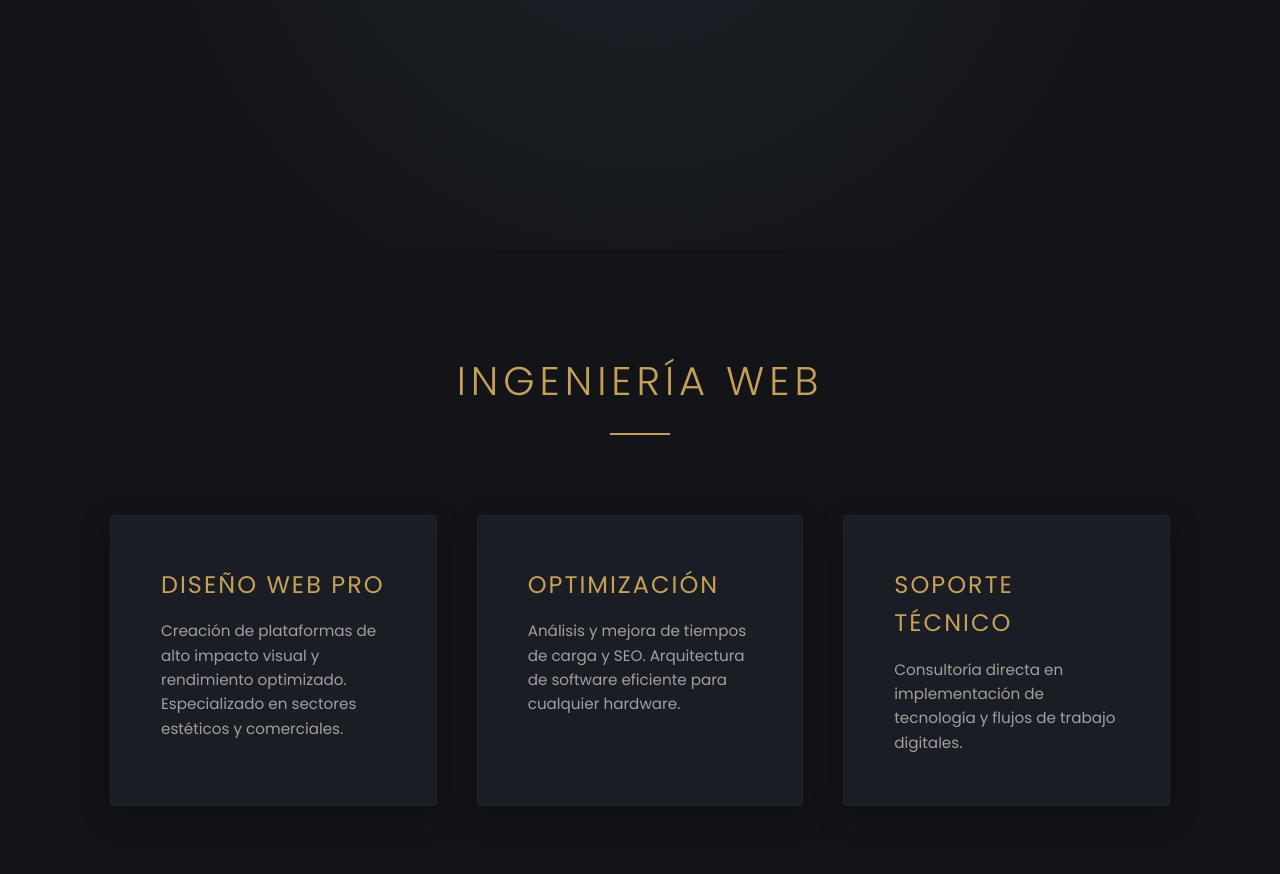
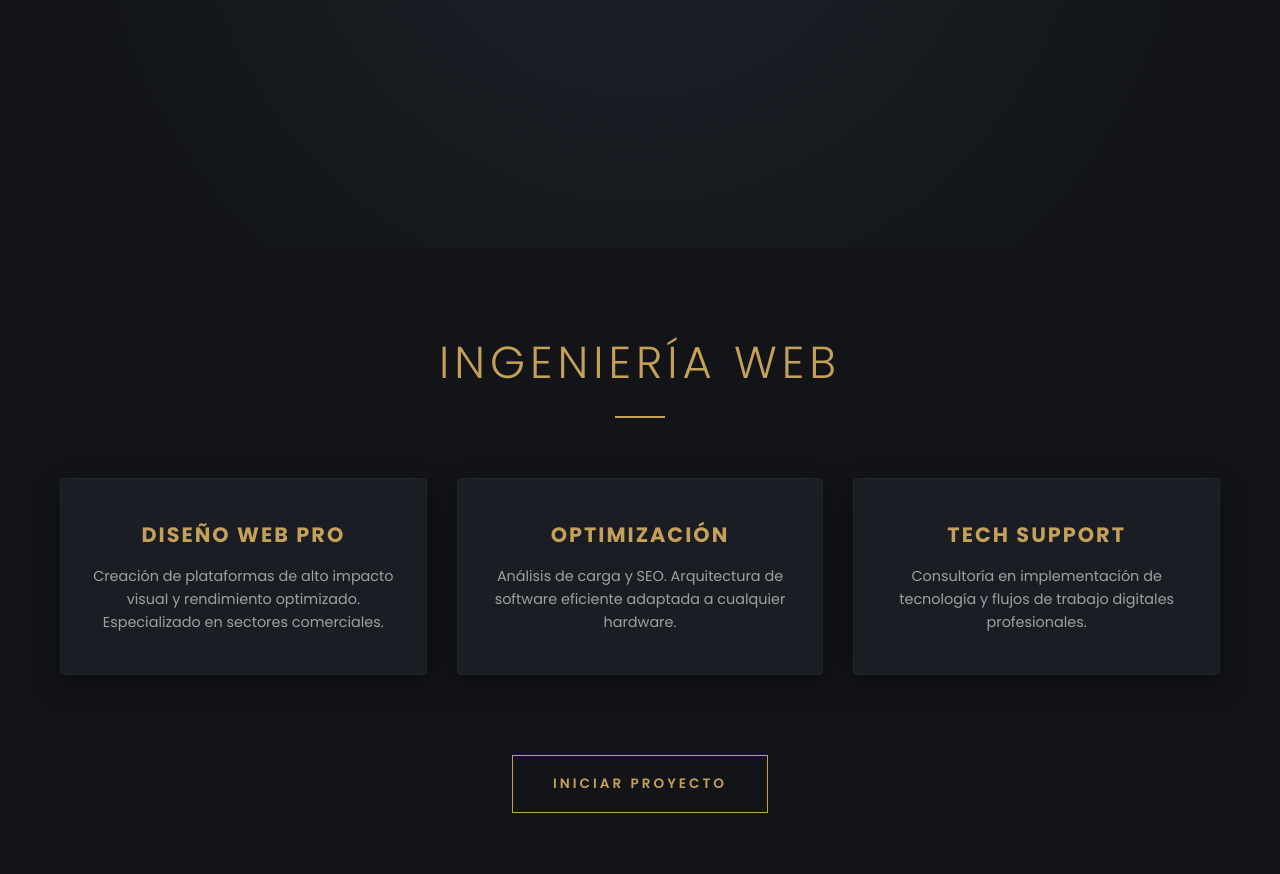
Before and after one commit to g3s09/elTavito, a plain HTML site: page index.html in a window 1280 px wide. Shown: the part 551-1425 px from the top of the page. Drawn offline with Linux system fonts and the light colour scheme.

Commit message:
Diseño Premium Slate and Gold con animaciones de scroll

```diff
--- a/index.html
+++ b/index.html
@@ -2,61 +2,71 @@
 <html lang="es">
 <head>
     <meta charset="UTF-8">
-    <meta name="viewport" content="width=device-width, initial-scale=1.0">
+    <meta name="viewport" content="width=device-width, initial-scale=1.0, maximum-scale=1.0, user-scalable=no">
     <title>elTavito.tech | Soluciones Digitales</title>
+    <link href="https://fonts.googleapis.com/css2?family=Poppins:wght@200;300;400;600;700&display=swap" rel="stylesheet">
     <style>
-        /* 1. VARIABLES PREMIUM (Paleta Barber/Estética) */
+        /* 1. CONFIGURACIÓN BASE E INGENIERÍA DE COLOR */
         :root {
-            --fondo: #121418; /* Slate Gray muy oscuro */
-            --tarjeta: #1a1d24; /* Un tono más claro para contraste */
-            --oro: #c5a059; /* Oro viejo/Bronce elegante */
+            --fondo: #121418;
+            --tarjeta: #1a1d24;
+            --oro: #c5a059;
             --oro-glow: rgba(197, 160, 89, 0.2);
             --texto: #e0e0e0;
             --texto-oscuro: #a0a0a0;
         }
 
-        /* 2. RESET Y ESTRUCTURA GLOBAL */
-        * { box-sizing: border-box; margin: 0; padding: 0; scroll-behavior: smooth; }
+        /* Bloqueo de desbordamiento lateral - CRÍTICO PARA MÓVIL */
+        * {
+            box-sizing: border-box;
+            margin: 0;
+            padding: 0;
+            scroll-behavior: smooth;
+        }
 
-        body {
+        html, body {
+            width: 100%;
+            max-width: 100vw;
+            overflow-x: hidden; /* Elimina la línea del medio y el deslizamiento lateral */
             background-color: var(--fondo);
             color: var(--texto);
-            font-family: 'Poppins', 'Segoe UI', sans-serif; /* Fuente más moderna y estética */
-            overflow-x: hidden;
-            line-height: 1.6;
+            font-family: 'Poppins', sans-serif;
+            -webkit-font-smoothing: antialiased;
         }
 
-        /* 3. CLASES DE ANIMACIÓN (Intersection Observer) */
+        /* 2. ANIMACIONES DE APARICIÓN (SCROLL REVEAL) */
         .hidden {
             opacity: 0;
-            transform: translateY(30px); /* Empieza abajo */
-            transition: all 1s ease-out; /* Animación suave de 1 seg */
+            transform: translateY(20px);
+            transition: all 0.6s ease-out; /* Más rápido para respuesta inmediata */
         }
 
         .show {
             opacity: 1;
-            transform: translateY(0); /* Sube a su posición original */
+            transform: translateY(0);
         }
 
-        /* 4. SECCIÓN HERO (Elegante y minimalista) */
+        /* 3. SECCIÓN HERO (PORTADA) */
         .hero {
             height: 100vh;
+            width: 100%;
             display: flex;
             flex-direction: column;
             justify-content: center;
             align-items: center;
             text-align: center;
-            background: radial-gradient(circle at center, #1e2229 0%, var(--fondo) 70%);
+            background: radial-gradient(circle at center, #1e2229 0%, var(--fondo) 80%);
             padding: 20px;
         }
 
         .hero h1 {
-            font-size: clamp(3rem, 10vw, 6rem);
-            font-weight: 200; /* Letra delgada, muy estética */
-            letter-spacing: 15px;
+            font-size: clamp(2.2rem, 8vw, 5.5rem);
+            font-weight: 200;
+            letter-spacing: clamp(5px, 2vw, 15px);
             color: white;
             text-transform: uppercase;
-            margin-bottom: 10px;
+            margin-bottom: 15px;
+            line-height: 1.1;
         }
 
         .hero h1 span {
@@ -66,26 +76,26 @@
 
         .hero p {
             color: var(--texto-oscuro);
-            font-size: 1.2rem;
-            letter-spacing: 3px;
+            font-size: clamp(0.7rem, 2vw, 1.1rem);
+            letter-spacing: 4px;
             text-transform: uppercase;
             margin-bottom: 40px;
         }
 
-        /* 5. SECCIÓN DE SERVICIOS */
+        /* 4. SECCIÓN DE SERVICIOS */
         .services {
-            padding: 100px 20px;
-            max-width: 1100px;
+            padding: 80px 20px;
+            max-width: 1200px;
             margin: 0 auto;
         }
 
         .services-header {
             text-align: center;
-            margin-bottom: 80px;
+            margin-bottom: 60px;
         }
 
         .services-header h2 {
-            font-size: 2.5rem;
+            font-size: clamp(1.8rem, 5vw, 2.8rem);
             font-weight: 300;
             letter-spacing: 5px;
             text-transform: uppercase;
@@ -93,58 +103,57 @@
         }
 
         .services-header h2::after {
-            content: ''; display: block; width: 60px; height: 2px;
+            content: ''; display: block; width: 50px; height: 2px;
             background: var(--oro); margin: 20px auto;
         }
 
-        /* 6. GRID Y TARJETAS PREMIUM */
+        /* 5. GRID DE TARJETAS */
         .services-grid {
             display: grid;
-            grid-template-columns: repeat(auto-fit, minmax(300px, 1fr));
-            gap: 40px;
+            grid-template-columns: repeat(auto-fit, minmax(280px, 1fr));
+            gap: 30px;
+            width: 100%;
         }
 
         .service-card {
             background-color: var(--tarjeta);
-            padding: 50px;
-            border-radius: 4px; /* Bordes menos redondeados, más serios */
+            padding: 40px 30px;
+            border-radius: 4px;
             border: 1px solid rgba(255,255,255, 0.03);
-            /* SOMBRAS PROFUNDAS Y ESTÉTICAS */
-            box-shadow: 0 10px 30px rgba(0,0,0,0.3);
+            box-shadow: 0 10px 30px rgba(0,0,0,0.4);
             transition: all 0.4s ease;
-            position: relative;
-            overflow: hidden;
+            text-align: center;
         }
 
         .service-card:hover {
-            transform: translateY(-5px);
-            border-color: rgba(197, 160, 89, 0.3);
-            box-shadow: 0 20px 40px rgba(0,0,0,0.5);
+            transform: translateY(-8px);
+            border-color: var(--oro);
         }
 
-        /* Línea decorativa dorada al hover */
-        .service-card::after {
-            content: ''; position: absolute; bottom: 0; left: 0;
-            width: 0; height: 2px; background: var(--oro);
-            transition: width 0.4s ease;
+        .service-card h3 {
+            font-size: 1.3rem;
+            color: var(--oro);
+            margin-bottom: 15px;
+            letter-spacing: 2px;
+            text-transform: uppercase;
         }
 
-        .service-card:hover::after { width: 100%; }
-
-        .service-card h3 {
-            font-size: 1.5rem; font-weight: 400;
-            color: var(--oro); letter-spacing: 2px;
-            text-transform: uppercase; margin-bottom: 15px;
+        .service-card p {
+            color: var(--texto-oscuro);
+            font-size: 0.9rem;
+            line-height: 1.6;
         }
 
-        .service-card p { color: var(--texto-oscuro); font-size: 0.95rem; }
-
-        /* 7. BOTÓN DE CONTACTO PREMIUM */
-        .cta-container { text-align: center; margin-top: 100px; }
+        /* 6. BOTÓN DE CONTACTO */
+        .cta-container {
+            text-align: center;
+            margin-top: 80px;
+            padding-bottom: 50px;
+        }
 
         .btn-gold {
             display: inline-block;
-            padding: 18px 45px;
+            padding: 18px 40px;
             background: transparent;
             border: 1px solid var(--oro);
             color: var(--oro);
@@ -152,24 +161,41 @@
             text-transform: uppercase;
             letter-spacing: 3px;
             font-weight: 600;
-            font-size: 0.9rem;
+            font-size: 0.85rem;
             transition: all 0.4s ease;
         }
 
         .btn-gold:hover {
             background: var(--oro);
-            color: #121418; /* Texto oscuro al hover */
+            color: #121418;
             box-shadow: 0 0 30px var(--oro-glow);
         }
 
+        /* 7. AJUSTES ESPECÍFICOS PARA MÓVIL EXTREMO */
+        @media (max-width: 480px) {
+            .hero h1 {
+                font-size: 1.9rem; /* Tamaño perfecto para iPhone sin desborde */
+                letter-spacing: 4px;
+            }
+            .hero p {
+                letter-spacing: 2px;
+                font-size: 0.75rem;
+            }
+            .service-card {
+                padding: 30px 20px;
+            }
+            .btn-gold {
+                width: 100%;
+                max-width: 280px;
+            }
+        }
     </style>
-    <link href="https://fonts.googleapis.com/css2?family=Poppins:wght@200;300;400;600;700&display=swap" rel="stylesheet">
 </head>
 <body>
 
     <section class="hero">
         <p class="hidden">Soluciones Digitales</p>
-        <h1 class="hidden">elTavito.<span>tech</span></h1>
+        <h1 class="hidden">TAVITO<span>.TECH</span></h1>
         <a href="#servicios" class="btn-gold hidden">Explorar Módulos</a>
     </section>
 
@@ -181,49 +207,43 @@
         <div class="services-grid">
             <div class="service-card hidden">
                 <h3>Diseño Web Pro</h3>
-                <p>Creación de plataformas de alto impacto visual y rendimiento optimizado. Especializado en sectores estéticos y comerciales.</p>
+                <p>Creación de plataformas de alto impacto visual y rendimiento optimizado. Especializado en sectores comerciales.</p>
             </div>
 
             <div class="service-card hidden">
                 <h3>Optimización</h3>
-                <p>Análisis y mejora de tiempos de carga y SEO. Arquitectura de software eficiente para cualquier hardware.</p>
+                <p>Análisis de carga y SEO. Arquitectura de software eficiente adaptada a cualquier hardware.</p>
             </div>
 
             <div class="service-card hidden">
-                <h3>Soporte Técnico</h3>
-                <p>Consultoría directa en implementación de tecnología y flujos de trabajo digitales.</p>
+                <h3>Tech Support</h3>
+                <p>Consultoría en implementación de tecnología y flujos de trabajo digitales profesionales.</p>
             </div>
         </div>
 
         <div class="cta-container hidden">
-            <a href="https://wa.me/522331059304" target="_blank" class="btn-gold">Iniciar Proyecto</a>
+            <a href="https://wa.me/TUNUMEROAQUI" target="_blank" class="btn-gold">Iniciar Proyecto</a>
         </div>
     </section>
 
     <script>
-        // JAVASCRIPT AVANZADO: Intersection Observer (Animación al Scroll)
-
-        // 1. Seleccionamos todos los elementos con la clase 'hidden'
+        // CONFIGURACIÓN DEL OBSERVADOR (ANIMACIÓN AL SCROLL)
         const hiddenElements = document.querySelectorAll('.hidden');
 
-        // 2. Creamos el Observador
         const observer = new IntersectionObserver((entries) => {
             entries.forEach((entry) => {
-                // Si el elemento entra en la pantalla...
                 if (entry.isIntersecting) {
-                    entry.target.classList.add('show'); // Añadimos la clase 'show'
-                    // Opcional: Dejar de observar después de animar
-                    // observer.unobserve(entry.target);
+                    entry.target.classList.add('show');
                 }
             });
         }, {
-            // Parámetros: Umbral (threshold) del 20% para activar la animación
-            threshold: 0.2
+            // Se activa cuando asoma un 10% del elemento
+            threshold: 0.1,
+            // Margen para que la animación empiece un poco antes de llegar
+            rootMargin: "0px 0px -20px 0px"
         });
 
-        // 3. Le decimos al observador qué elementos mirar
         hiddenElements.forEach((el) => observer.observe(el));
     </script>
-
 </body>
 </html>
```
